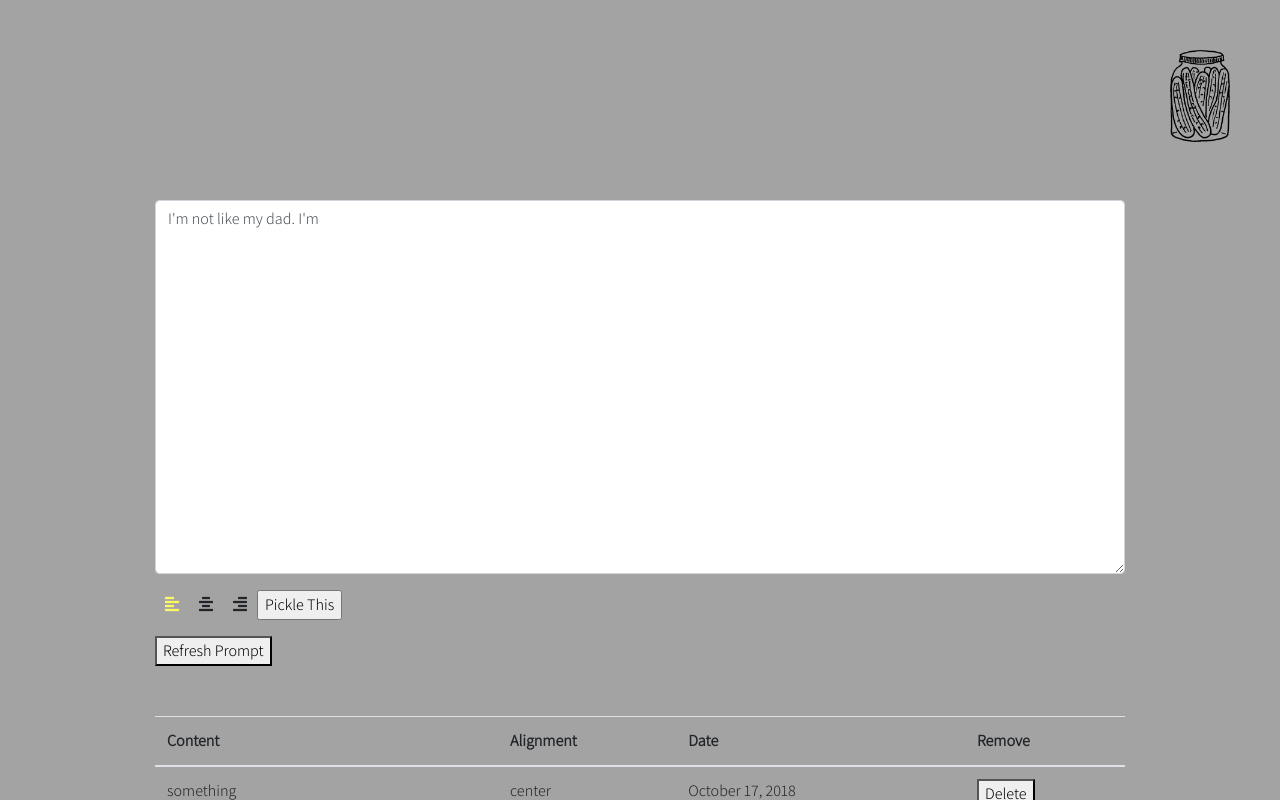
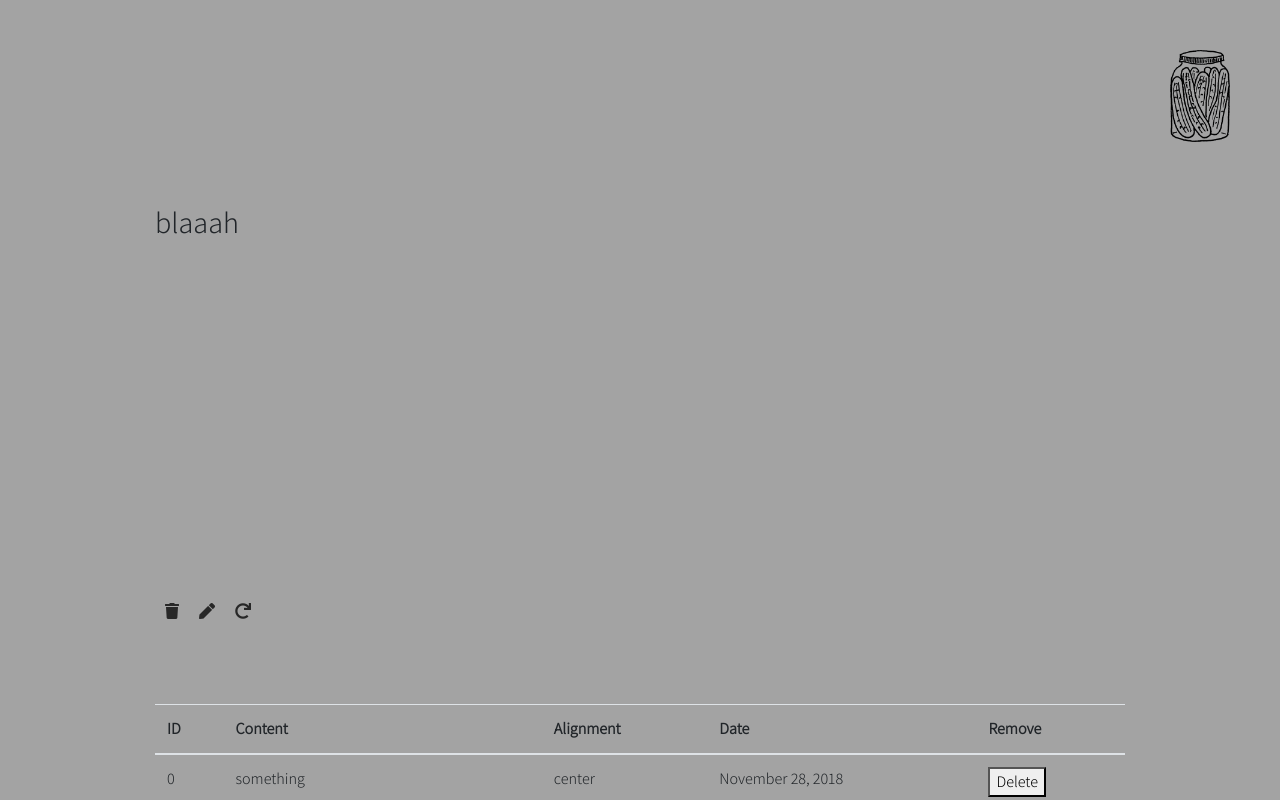
Before and after one commit to unnecessara/pickles-react, a React (Create React App) app: page / in a window 1280 px wide. Both pictures are taken after a click on the button "Pickle This". Shown: the top 800 px of the page. Built offline with nearby package versions, Linux system fonts and the light colour scheme.

Commit message:
Implements edit, show/hide prompt refresh, logic for showing read/write

```diff
--- a/src/App.css
+++ b/src/App.css
@@ -52,5 +52,5 @@ body {
 }
 
 table {
-    margin-top: 50px;
+    margin-top: 80px;
 }
--- a/src/App.js
+++ b/src/App.js
@@ -20,6 +20,7 @@ const TableHeader = () => {
 	return (
 		<thead>
 			<tr>
+                <th>ID</th>
 				<th>Content</th>
 				<th>Alignment</th>
 				<th>Date</th>
@@ -32,6 +33,7 @@ const TableHeader = () => {
 const TableBody = props => {
 	const rows = props.pickles.map((pickle, index) => {
 		return <tr key={index}>
+                <td>{pickle.id}</td>
 				<td>{pickle.content}</td>
 				<td>{pickle.alignment}</td>
 				<td>{pickle.timestamp}</td>
@@ -46,42 +48,45 @@ class App extends Component {
 	constructor(props) {
         super(props);
 
-		this.state = {
-			entryText: '',
-			hasWrittenToday: false,
-			pickles: [
+        const picklesList = [
             {
+                id: 0,
                 content: 'something',
                 alignment: 'center',
-					timestamp: 'October 17, 2018'
+                timestamp: 'November 28, 2018'
             },
             {
+                id: 1,
                 content: 'another pickle',
                 alignment: 'center',
                 timestamp: 'October 18, 2018'
             },
             {
+                id: 2,
                 content: 'some shit',
                 alignment: 'center',
                 timestamp: 'October 19, 2018'
             },
             {
+                id: 3,
                 content: 'hi',
                 alignment: 'center',
                 timestamp: 'October 20, 2018'
             },
             {
+                id: 4,
                 content: 'blaaah',
                 alignment: 'center',
                 timestamp: 'October 21, 2018'
             },
             {
+                id: 5,
                 content: 'Electronics',
                 alignment: 'center',
                 timestamp: 'October 22, 2018'
             }
-			],
-            prompts: [
+        ];
+        const promptsList = [
             "I lost",
             "Someone once told me ",
             "One time I ",
@@ -108,25 +113,84 @@ class App extends Component {
             "I like the taste of ",
             "I like the smell of ",
             "I don't miss "
-            ]
+        ];
+        const today = new Date();
+        const date = new Intl.DateTimeFormat('en-US', {
+            year: 'numeric',
+            month: 'long',
+            day: '2-digit'
+        }).format(today);
+        const todayPickleExists = picklesList.find((pickle) => pickle.timestamp === date);
+
+        this.state = {
+			pickles: picklesList,
+            prompts: promptsList,
+            currentPickle: picklesList[Math.floor(Math.random() * picklesList.length)],
+            editMode: false,
+            hasWrittenToday: todayPickleExists,
         };
 	}
 
-	removePickle = (index) => {
+    editPickle = (id) => {
         const pickles = this.state.pickles;
+        const editAt = pickles.findIndex((pickle) => pickle.id === id);
         this.setState({
-			pickles: pickles.filter((pickle, i) => {
-				return i !== index;
+            hasWrittenToday: false,
+            currentPickle: pickles[editAt],
+            editMode: true
         })
+    }
+
+	removePickle = (id) => {
+        const pickles = this.state.pickles;
+        const deleteAt = pickles.findIndex((pickle) => pickle.id === id);
+        const newPicklesList = pickles.filter((pickle, i) => i !== deleteAt);
+		this.setState({
+			pickles: newPicklesList,
+			currentPickle: newPicklesList.length === 0 ? null : newPicklesList[Math.floor(Math.random() * newPicklesList.length)]
+		});
+    }
+
+    refreshCurrentPickle = () => {
+        let randomPickle= this.state.currentPickle;
+        // Avoids randomizing if there is only one pickle
+        if (this.state.pickles.length > 1) {
+            while (randomPickle.id === this.state.currentPickle.id) {
+                randomPickle = this.state.pickles[Math.floor(Math.random() * this.state.pickles.length)];
+            }
+        }
+        this.setState({
+            currentPickle: randomPickle
         });
     }
 
 	handleSubmit = (pickle) => {
-		this.setState({ pickles: [...this.state.pickles, pickle] });
+        let newPicklesList = this.state.pickles;
+
+        if (this.state.editMode) {
+            pickle.id = this.state.currentPickle.id;
+            // Add new version of pickle
+            newPicklesList = [...this.state.pickles, pickle];
+            // Delete old version of pickle
+            const deleteAt = this.state.pickles.findIndex(deletePickle => deletePickle.id === pickle.id);
+            newPicklesList = newPicklesList.filter((pickle, i) => i !== deleteAt);
+        } else {
+            // Assigns unique id to new pickle
+            pickle.id = this.state.pickles.length === 0 ? 0 : this.state.pickles[this.state.pickles.length - 1].id + 1;
+            newPicklesList = [...this.state.pickles, pickle];
+        }
+        this.setState({
+            pickles: newPicklesList,
+            currentPickle: newPicklesList[Math.floor(Math.random() * newPicklesList.length)],
+            editMode: false,
+            hasWrittenToday: true
+        });
 	}
 
 	render() {
-        let modeContent = this.state.hasWrittenToday ? <Read pickles={this.state.pickles} /> : <Write prompts={this.state.prompts} handleSubmit={this.handleSubmit} />;
+        // Show read or write depending on if user has written a pickle today
+        let modeContent = (this.state.hasWrittenToday && this.state.pickles.length > 0) ? <Read pickle={this.state.currentPickle} refreshPickle={this.refreshCurrentPickle} editPickle={this.editPickle} removePickle={this.removePickle} />
+                                                                                        : <Write pickle={this.state.currentPickle} editMode={this.state.editMode} prompts={this.state.prompts} handleSubmit={this.handleSubmit}/>;
 		return (
 			<div>
                 <div id="logo">
--- a/src/Read.js
+++ b/src/Read.js
@@ -5,40 +5,26 @@ import React, { Component } from 'react';
 
 
 class Read extends Component {
-	constructor(props) {
-        super(props);
-        let randomPickle = this.props.pickles[Math.floor(Math.random() * this.props.pickles.length)]
-		this.state = {
-            currentPickle: randomPickle,
-			color: 'red'
-		};
-	}
 
 	handleRefreshClick = () => {
-		console.log('Refresh Clicked!');
-		this.setState((state, props) => {
-			const pickles = props.pickles;
-			return {
-				currentPickle:
-					pickles[Math.floor(Math.random() * pickles.length)]
-			};
-		});
+        this.props.refreshPickle();
 	};
 
 	handleEditClick = () => {
-		console.log('Edit Clicked!');
+        this.props.editPickle(this.props.pickle.id);
 	};
 
 	handleDeleteClick = () => {
-		console.log('Delete Clicked!');
+        this.props.removePickle(this.props.pickle.id);
 	};
 
 	render() {
-		return (
-			<div>
-				<div className="pickle-content">{this.state.currentPickle.content}</div>
+		return <div>
+				<div className="pickle-content">
+					{this.props.pickle.content}
+				</div>
 				<div className="read-btns">
-					<div id="delete-btn" onClick={this.handleDeleteClick}>
+                <div id="delete-btn" onClick = {this.handleDeleteClick}>
 						<i className="fas fa-trash" />
 					</div>
 					<div id="edit-btn" onClick={this.handleEditClick}>
@@ -48,8 +34,7 @@ class Read extends Component {
 						<i className="fas fa-redo" />
 					</div>
 				</div>
-			</div>
-		);
+			</div>;
 	}
 }
 
--- a/src/Write.js
+++ b/src/Write.js
@@ -9,31 +9,31 @@ class Write extends Component {
 	constructor(props) {
         super(props);
 
-        const randomPrompt = this.props.prompts[Math.floor(Math.random() * this.props.prompts.length)];
-        const today = new Date();
-        const date = new Intl.DateTimeFormat('en-US', {
-            year: 'numeric',
-            month: 'long',
-            day: '2-digit'
-        }).format(today);
+        const initialContent = this.props.editMode ? this.props.pickle.content : this.props.prompts[Math.floor(Math.random() * this.props.prompts.length)];
+        const initialAlignment = this.props.editMode ? this.props.pickle.alignment : 'left';
+        const initialDate = this.props.editMode ? this.props.pickle.timestamp : new Intl.DateTimeFormat('en-US', {year: 'numeric', month: 'long', day: '2-digit'}).format(new Date());;
+        const initialHasEnteredText = this.props.editMode ? true : false;
 
 		this.initialState = {
-            content: randomPrompt,
-            alignment: 'left',
-            timestamp: date
+            content: initialContent,
+            alignment: initialAlignment,
+            timestamp: initialDate,
+            hasEnteredText: initialHasEnteredText,
 		};
 		this.state = this.initialState;
 	}
 
 	handleContentChange = event => {
-		const { name, value } = event.target;
+        const newContent = event.target.value;
+        const hasNewContent = newContent.length === 0 ? false : true;
 		this.setState({
-			[name]: value
-		});
+            content: newContent,
+            hasEnteredText: hasNewContent
+        });
     };
 
     handleAlignmentChange = changeEvent => {
-        let selectedAlignment = changeEvent.target.value;
+        const selectedAlignment = changeEvent.target.value;
         console.log('Alignment changed to: ' + selectedAlignment);
         this.setState({
             alignment: selectedAlignment
@@ -41,8 +41,11 @@ class Write extends Component {
     };
 
     refreshPrompt = () => {
-        let prompts = this.props.prompts;
-        let randomPrompt = prompts[Math.floor(Math.random() * prompts.length)];
+        const prompts = this.props.prompts;
+        let randomPrompt = this.state.content;
+        while (randomPrompt === this.state.content) {
+            randomPrompt = prompts[Math.floor(Math.random() * prompts.length)];
+        }
         this.setState({
             content: randomPrompt
         });
@@ -64,7 +67,7 @@ class Write extends Component {
                             rows="15"
                             cols="90"
                             onChange={this.handleContentChange}
-                            style = {{textAlign: this.state.alignment}}
+                            style={{ textAlign: this.state.alignment}}
                             value = {this.state.content}
                             autoFocus
                         />
@@ -118,11 +121,7 @@ class Write extends Component {
                         />
                     </div>
                 </form>
-                <button
-                    onClick={this.refreshPrompt}
-                >
-                    Refresh Prompt
-                </button>
+                {!this.state.hasEnteredText && <button onClick={this.refreshPrompt}>Refresh Prompt</button>}
             </div>
 		);
 	}
```
Lines whose indentation alone changed are shown as unchanged.
